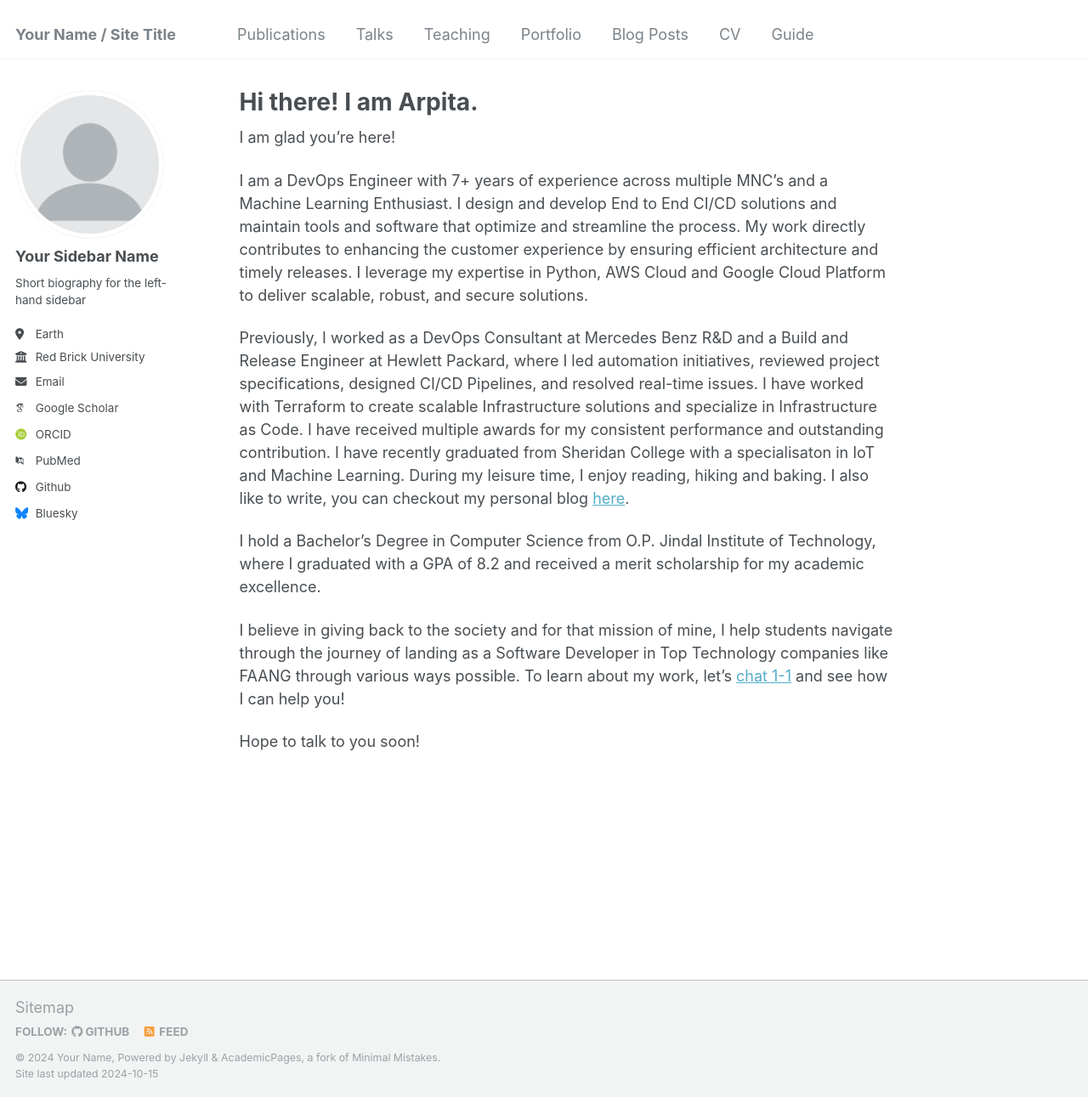
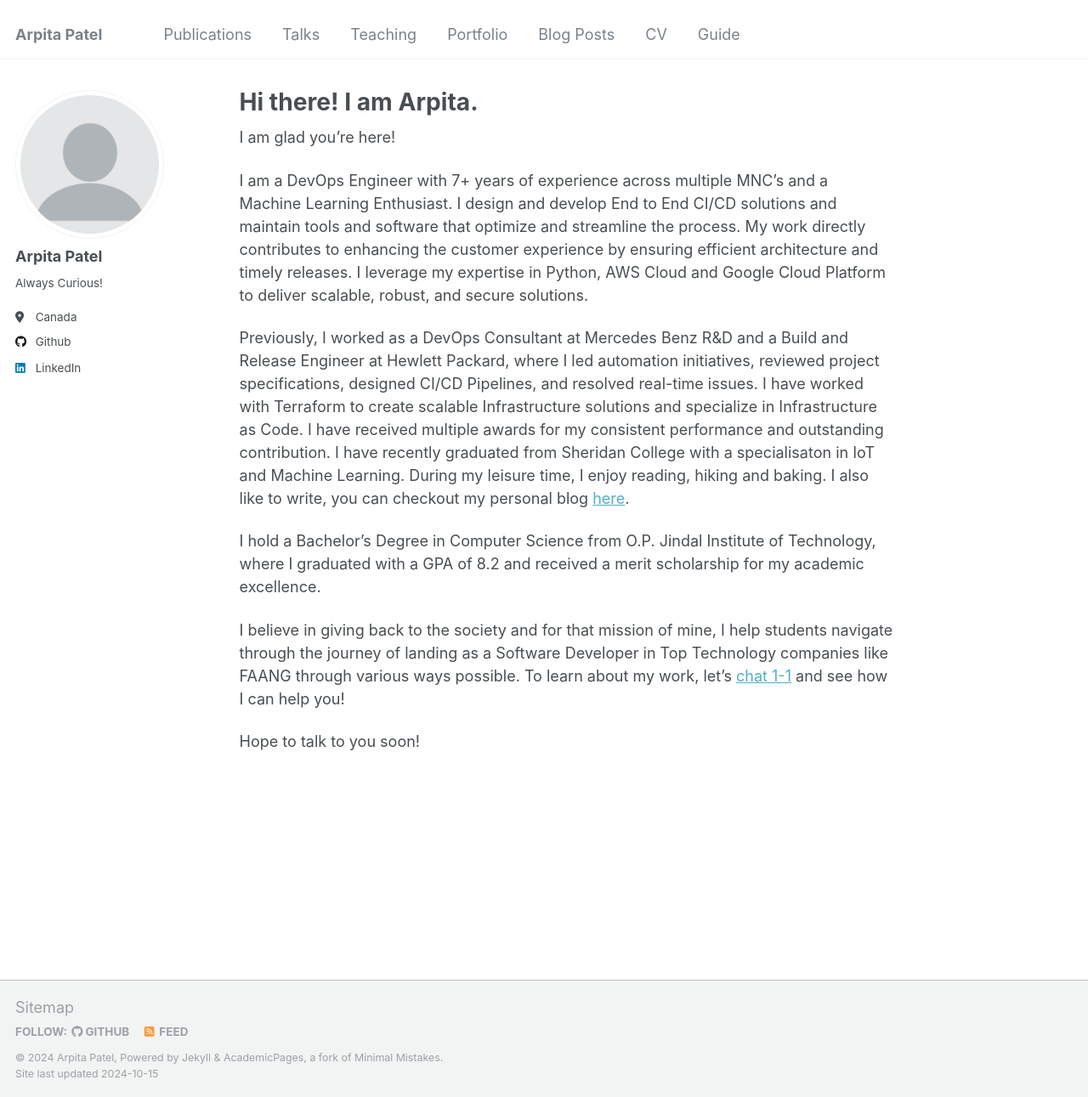
Before and after one commit to arppate/arpitapatel.github.io, a Jekyll site: the page built from _pages/about.md, in a window 1280 px wide and 1291 px high. Shown: the whole window at 85% size. Built offline with Jekyll 4.4.1, drawn with Linux system fonts in a browser that asks for light colours; some web fonts are replaced.

Commit message:
Update _config.yml

```diff
--- a/_config.yml
+++ b/_config.yml
@@ -8,13 +8,13 @@
 
 # Basic Site Settings
 locale                   : "en-US"
-title                    : "Your Name / Site Title"
+title                    : "Arpita Patel"
 title_separator          : "-"
-name                     : &name "Your Name"
-description              : &description "personal description"
-url                      : https://academicpages.github.io # the base hostname & protocol for your site e.g. "https://mmistakes.github.io"
+name                     : &name "Arpita Patel"
+description              : &description "DevOps Engineer"
+url                      : https://arpitpatel.github.io # the base hostname & protocol for your site e.g. "https://mmistakes.github.io"
 baseurl                  : "" # the subpath of your site, e.g. "/blog"
-repository               : "academicpages/academicpages.github.io"
+repository               : "https://arppate/arpitapatel.github.io/"
 
 # Site Author - The following control what appear as part of the author content on the side bar.
 #               If a field is blank the icon and link will not appear, otherwise it will be shown.
@@ -22,33 +22,33 @@ repository               : "academicpages/academicpages.github.io"
 author:
   # Biographic information
   avatar           : "profile.png"
-  name             : "Your Sidebar Name"
+  name             : "Arpita Patel"
   pronouns         : # example: "she/her"
-  bio              : "Short biography for the left-hand sidebar"
-  location         : "Earth"
-  employer         : "Red Brick University"
+  bio              : "Always Curious!"
+  location         : "Canada"
+  employer         :
   uri              : # URL
-  email            : "none@example.org"
+  email            :
 
   # Academic websites
   arxiv            : # URL - Update with the correct link to your profile
-  googlescholar    : "https://scholar.google.com/citations?user=PS_CX0AAAAAJ"
+  googlescholar    :
   impactstory      : # URL
-  orcid            : "http://orcid.org/yourorcidurl"
+  orcid            :
   semantic         : # URL
-  pubmed           : "https://www.ncbi.nlm.nih.gov/pubmed/?term=john+snow"
+  pubmed           :
   researchgate     : # URL
 
   # Repositories and software development
   bitbucket        : # Username - Update with your username on the site
   codepen          : # Username
   dribbble         : # Username
-  github           : "academicpages"
+  github           : "https://github.com/arppate"
   kaggle           : # Username
   stackoverflow    : # User number or user number and name (i.e., use "1" or "1/jeff-atwood")
 
   # Social media
-  bluesky          : "bsky.app" # Replace this with you Bluesky username
+  bluesky          :  # Replace this with you Bluesky username
   facebook         : # Username
   flickr           : # Username
   foursquare       : # Username
@@ -57,7 +57,7 @@ author:
   keybase          : # Username
   instagram        : # Username
   lastfm           : # Username
-  linkedin         : # Username
+  linkedin         : "https://www.linkedin.com/in/arpitapat/"
   mastodon         : # URL
   medium           : # URL
   pinterest        : # Username
```
